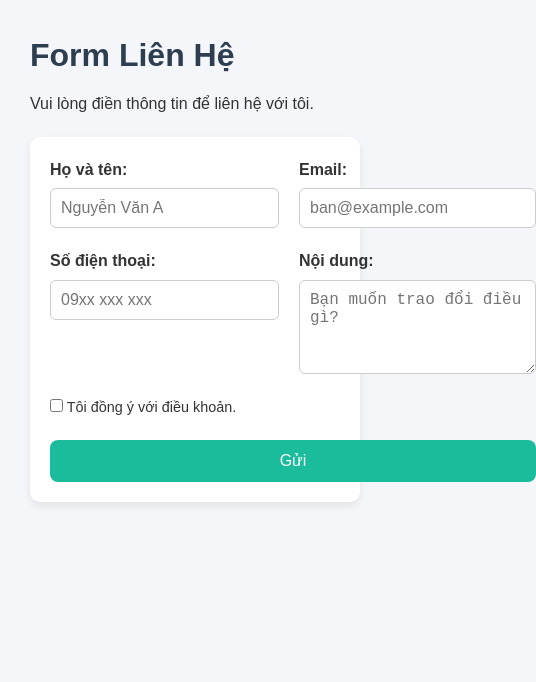
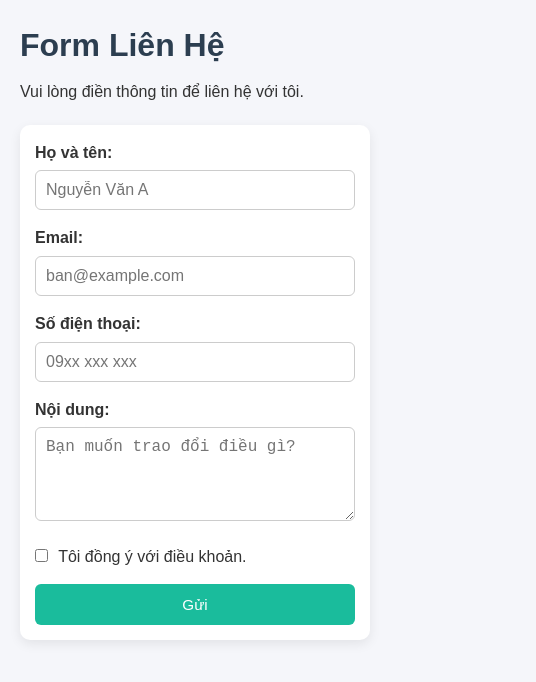
Before and after one commit to HanlcAI/web-journey, a plain HTML site: page week-03/index.html in a window 390 px wide. Shown: the whole page, 536 px wide, since content can reach past the window. Drawn offline with Linux system fonts and the light colour scheme.

Commit message:
Week 3 - Form liên hệ với Formspree

```diff
--- a/week-03/index.html
+++ b/week-03/index.html
@@ -11,7 +11,6 @@
   <p>Vui lòng điền thông tin để liên hệ với tôi.</p>
 
   <form class="contact-form" action="https://formspree.io/f/xwprvodw" method="POST">
-  <!-- các field người dùng điền -->
     <div class="form-group">
       <label for="name">Họ và tên:</label>
       <input type="text" id="name" name="name" required autocomplete="name" placeholder="Nguyễn Văn A">
@@ -36,43 +35,58 @@
       <label><input type="checkbox" required> Tôi đồng ý với điều khoản.</label>
     </div>
 
-  <!-- ===== Hidden fields for Formspree ===== -->
-  <!-- Tiêu đề email -->
+    <!-- Hidden fields -->
     <input type="hidden" name="_subject" value="New message from Contact Form" />
-  <!-- Hiển thị email người gửi đúng chỗ 'Reply-To' -->
-  <input type="hidden" name="_replyto" value="" />
-  <!-- Gửi email dạng bảng đẹp hơn -->
     <input type="hidden" name="_template" value="table" />
-  <!-- Chống bot (honeypot) -->
-  <input type="text" name="_gotcha" style="display:none" />
-  <!-- Chuyển hướng sau khi gửi thành công -->
+
     <button type="submit" class="btn">Gửi</button>
   </form>
+
   <script>
   const form = document.querySelector('.contact-form');
   const notice = document.createElement('div');
-notice.className = 'notice'; form.after(notice);
+  notice.className = 'notice';
+  form.after(notice);
 
   form.addEventListener('submit', async (e) => {
     e.preventDefault();
+
     const fd = new FormData(form);
-  const name = fd.get('name')?.trim();
-  const email = fd.get('email')?.trim();
-  const msg = fd.get('message')?.trim();
+    const name  = (fd.get('name')    || '').trim();
+    const email = (fd.get('email')   || '').trim();
+    const msg   = (fd.get('message') || '').trim();
 
     if (!name || !email || !msg) return show('Vui lòng nhập Họ tên, Email và Nội dung.', 'error');
-  if (!/^[^\s@]+@[^\s@]+\.[^\s@]+$/.test(email)) return show('Email chưa đúng định dạng.', 'error');
+    if (!/^[^\\s@]+@[^\\s@]+\\.[^\\s@]+$/.test(email)) return show('Email chưa đúng định dạng.', 'error');
     if (!form.querySelector('input[type="checkbox"]').checked) return show('Bạn cần đồng ý điều khoản.', 'error');
 
-  // Tạm thời chỉ hiển thị thông báo (chưa gửi đi)
+    // Đảm bảo Reply-To đúng email người gửi
+    fd.set('_replyto', email);
+
+    try {
+      const res = await fetch(form.action, {
+        method: 'POST',
+        headers: { 'Accept': 'application/json' },
+        body: fd
+      });
+
+      if (res.ok) {
         form.reset();
         show('Gửi thành công! Mình sẽ phản hồi sớm nhất.', 'success');
+      } else {
+        const data = await res.json().catch(() => ({}));
+        const msgServer = data?.errors?.[0]?.message || 'Không gửi được. Thử lại sau nhé.';
+        show(msgServer, 'error');
+      }
+    } catch (err) {
+      show('Lỗi mạng. Vui lòng thử lại.', 'error');
+    }
+  });
 
   function show(msg, type){
     notice.textContent = msg;
     notice.className = 'notice ' + type;
   }
-});
   </script>
 </body>
 </html>
--- a/week-03/style.css
+++ b/week-03/style.css
@@ -4,55 +4,97 @@ body {
   font-family: Arial, sans-serif;
   background: #f5f6fa;
   color: #333;
-  padding: 30px;
   line-height: 1.6;
+  padding: 20px;
 }
 
-h1 { margin-bottom: 10px; color: #2c3e50; }
-p { margin-bottom: 20px; }
-
-/* Form chính */
-.contact-form {
-  display: grid;
-  grid-template-columns: 1fr 1fr; /* 2 cột */
-  gap: 20px;
-  max-width: 700px;
-  margin: auto;
-  background: #fff;
-  padding: 20px;
-  border-radius: 10px;
-  box-shadow: 0 4px 8px rgba(0,0,0,.08);
+/* Tiêu đề */
+h1 {
+  color: #2c3e50;
+  margin-bottom: 8px;
+}
+p {
+  margin-bottom: 20px;
 }
 
-.form-group { display: flex; flex-direction: column; }
-.form-group label { margin-bottom: 6px; font-weight: bold; }
-.form-group input, .form-group textarea {
+/* Form */
+.contact-form {
+  max-width: 600px;
+  margin: 0 auto;
+  background: #fff;
+  padding: 20px 25px;
+  border-radius: 10px;
+  box-shadow: 0 4px 12px rgba(0,0,0,0.08);
+}
+.form-group {
+  margin-bottom: 15px;
+}
+.form-group label {
+  font-weight: bold;
+  display: block;
+  margin-bottom: 5px;
+}
+.form-group input,
+.form-group textarea {
+  width: 100%;
   padding: 10px;
   border: 1px solid #ccc;
   border-radius: 6px;
   font-size: 1rem;
 }
+.form-group textarea {
+  resize: vertical;
+}
 
-.full-width { grid-column: span 2; }
+.form-check {
+  margin-bottom: 15px;
+}
+.form-check input {
+  margin-right: 6px;
+}
 
-.form-check label { font-size: 0.9rem; }
-
-button {
-  grid-column: span 2;
+.btn {
+  display: block;
+  width: 100%;
   padding: 12px;
   background: #1abc9c;
+  border: none;
+  border-radius: 6px;
   color: #fff;
-  border: none;
-  border-radius: 8px;
   font-size: 1rem;
   cursor: pointer;
+  transition: background 0.25s;
 }
-button:hover { background: #16a085; }
+.btn:hover {
+  background: #16a085;
+}
 
-/* Responsive mobile */
+/* Thông báo */
+.notice {
+  max-width: 600px;
+  margin: 15px auto;
+  padding: 12px;
+  border-radius: 6px;
+  text-align: center;
+  font-weight: bold;
+}
+.notice.success {
+  background: #e8f9f3;
+  color: #1abc9c;
+  border: 1px solid #1abc9c;
+}
+.notice.error {
+  background: #fdecea;
+  color: #e74c3c;
+  border: 1px solid #e74c3c;
+}
+
+/* Responsive */
 @media (max-width: 600px) {
   .contact-form {
-    grid-template-columns: 1fr;
+    padding: 15px;
   }
-  .full-width { grid-column: span 1; }
+  .btn {
+    font-size: 0.95rem;
+  }
 }
```
Lines whose indentation alone changed are shown as unchanged.
